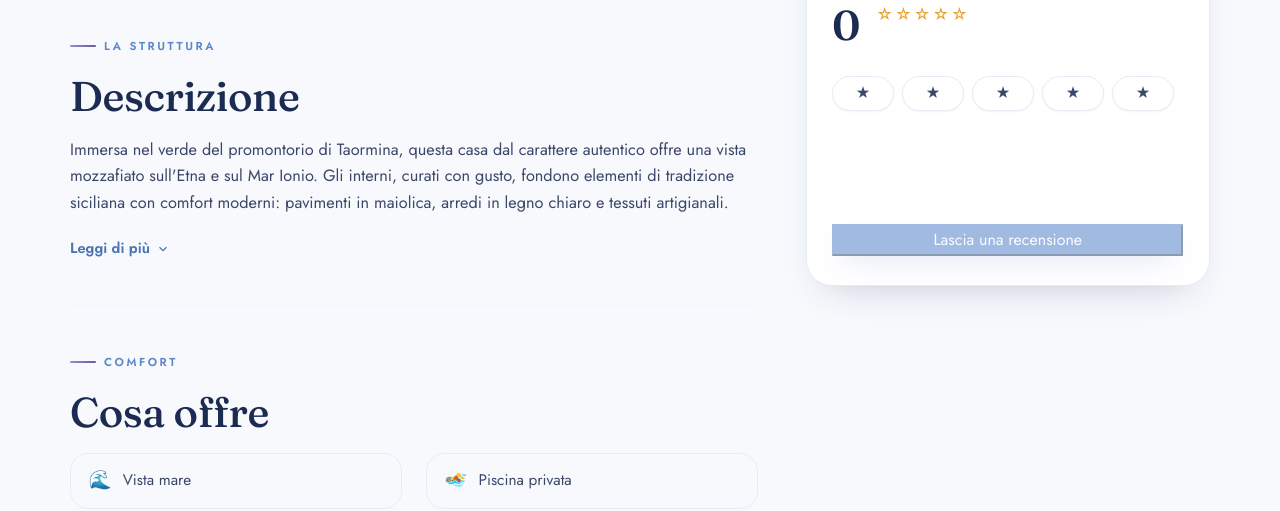
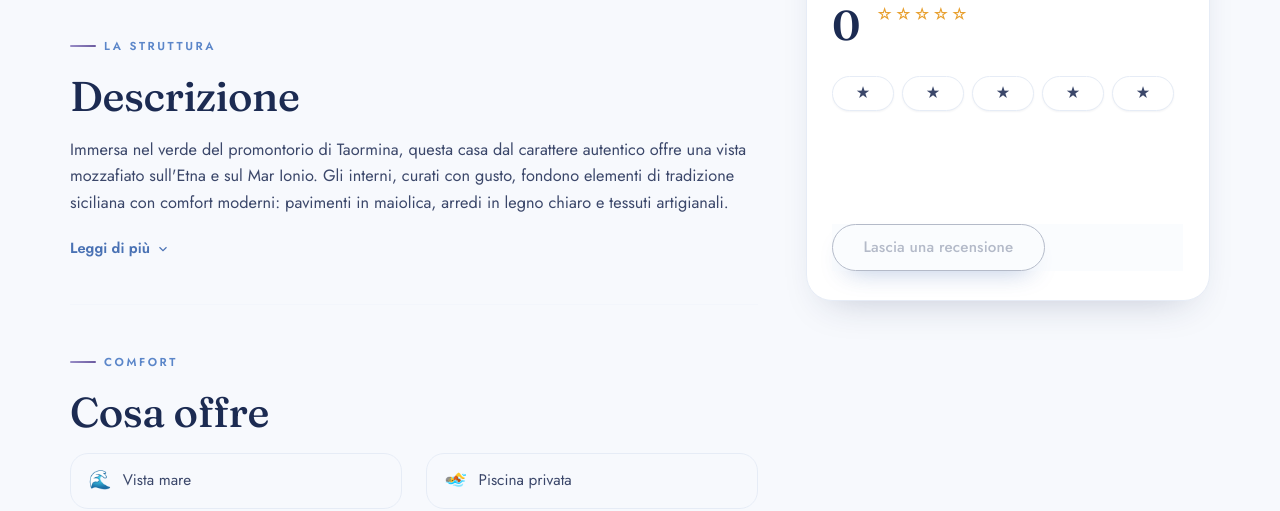
Before and after one commit to mesdigitalab-dotcom/nido-di-anita, a Django app: page /casa/ in a window 1280 px wide. Shown: the part 1299-1810 px from the top of the page. Run offline with Django 5.2, Linux system fonts and the light colour scheme; data that the repository does not hold is empty; some libraries are stand-ins or nearby versions.

Commit message:
Change button class from 'btn-booking' to 'btn-brand'

```diff
--- a/app/templates/casa.html
+++ b/app/templates/casa.html
@@ -201,7 +201,7 @@
         <!-- Bottone + form -->
         {% if soggiorni_recensibili %}
 
-          <button class="btn-booking mt-4" id="writeBtn">Lascia una recensione</button>
+          <button class="btn-brand btn mt-4" id="writeBtn">Lascia una recensione</button>
 
           <div id="formWrap" style="display:none;margin-top:1.2rem;padding-top:1.2rem;border-top:.5px solid var(--brand-lavender)">
             <form class="form-brand" id="reviewForm" novalidate>
@@ -253,7 +253,7 @@
 
         {% elif request.user.is_authenticated %}
         <div class="mt-4" style="position:relative;display:inline-block;width:100%">
-            <button class="btn-booking w-100" disabled style="cursor:not-allowed">
+            <button class="btn-brand btn" disabled style="cursor:not-allowed">
                 Lascia una recensione
             </button>
             <div data-bs-toggle="tooltip"
@@ -265,7 +265,7 @@
 
         {% else %}
         <div class="mt-4" style="position:relative;display:inline-block;width:100%">
-            <button class="btn-booking w-100" disabled style="cursor:not-allowed">
+            <button class="btn-brand btn" disabled style="cursor:not-allowed">
                 Lascia una recensione
             </button>
             <div data-bs-toggle="tooltip"
```
